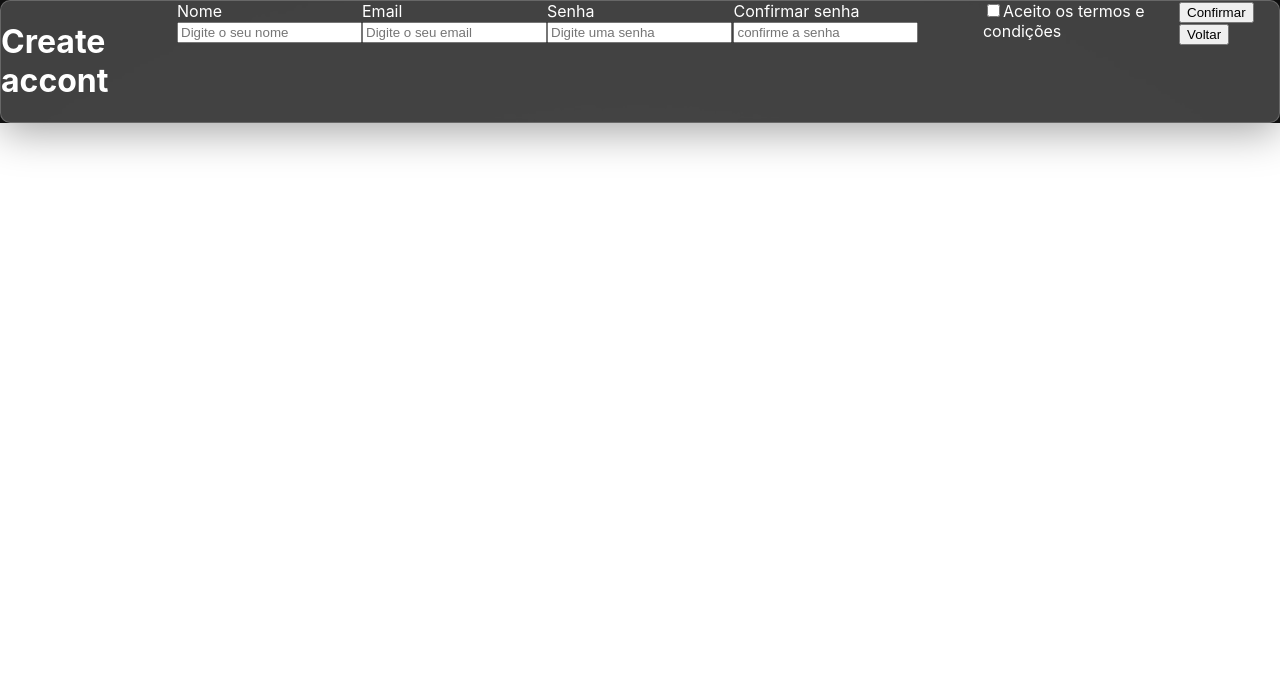
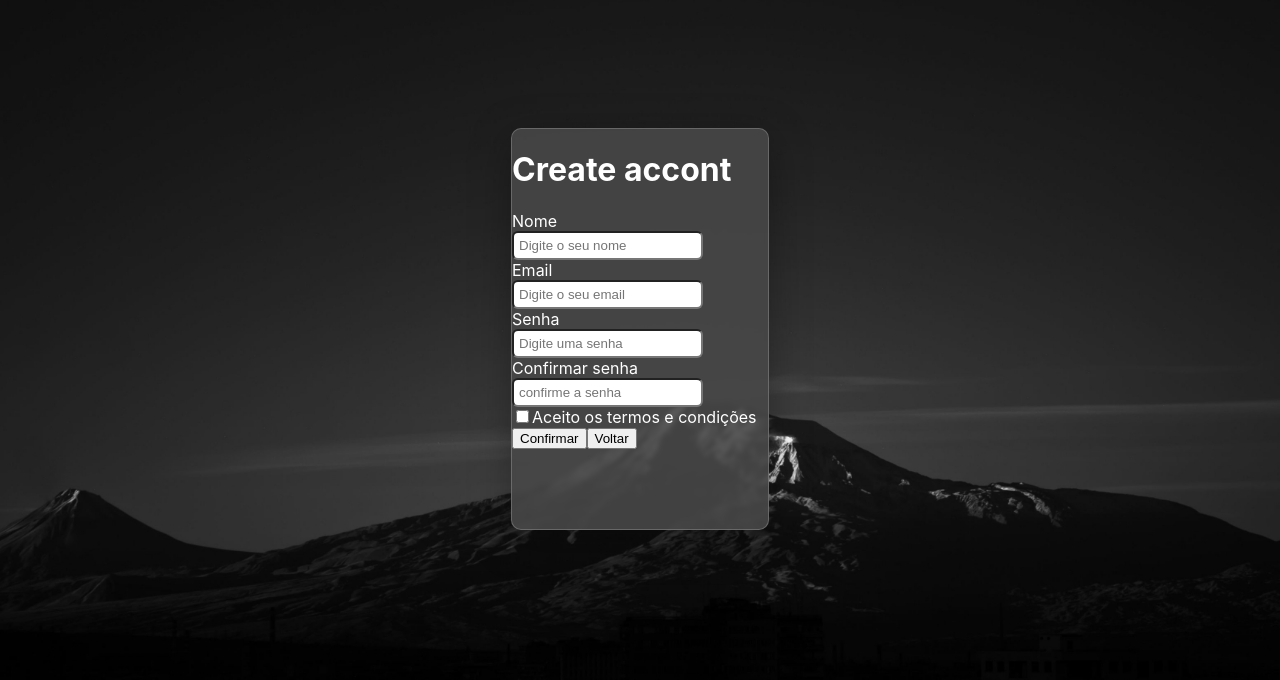
Before and after one commit to Levss30/todo-app-react-frontend, a React (Create React App) app: page /register in a window 1280 px wide. Shown: the top 680 px of the page. Built offline with nearby package versions, Linux system fonts and the light colour scheme.

Commit message:
Feat FormCss

```diff
--- a/src/Components/cadastro-page/CadastroPage.css
+++ b/src/Components/cadastro-page/CadastroPage.css
@@ -6,10 +6,19 @@
 
 .cadastropage{
     color: white;
+    height: 100vh;
+}
+
+.control-wrapper{
+    display: flex;
+    justify-content: center;
+    align-items: center;
+    padding: 10%;
 }
 
 .cadastro-wrapper{
-    display: flex;
+    height: 50vh;
+    width: 20vw;
     background: rgba(71, 71, 71, 0.904);
     backdrop-filter: blur(2px);
     border-radius: 10px;
@@ -17,13 +26,8 @@
     border: 1px solid rgb(255, 255, 255, .2);
 }
 
-.cadastro-input{
+.cadastro-input-item input{
+    padding: 5px;
     display: flex;
-    justify-content: center;
-    align-items: center;
-    flex-direction: column;
+    border-radius: 6px;
 }
-
-.cadastro-input-item{
-
-}
```
